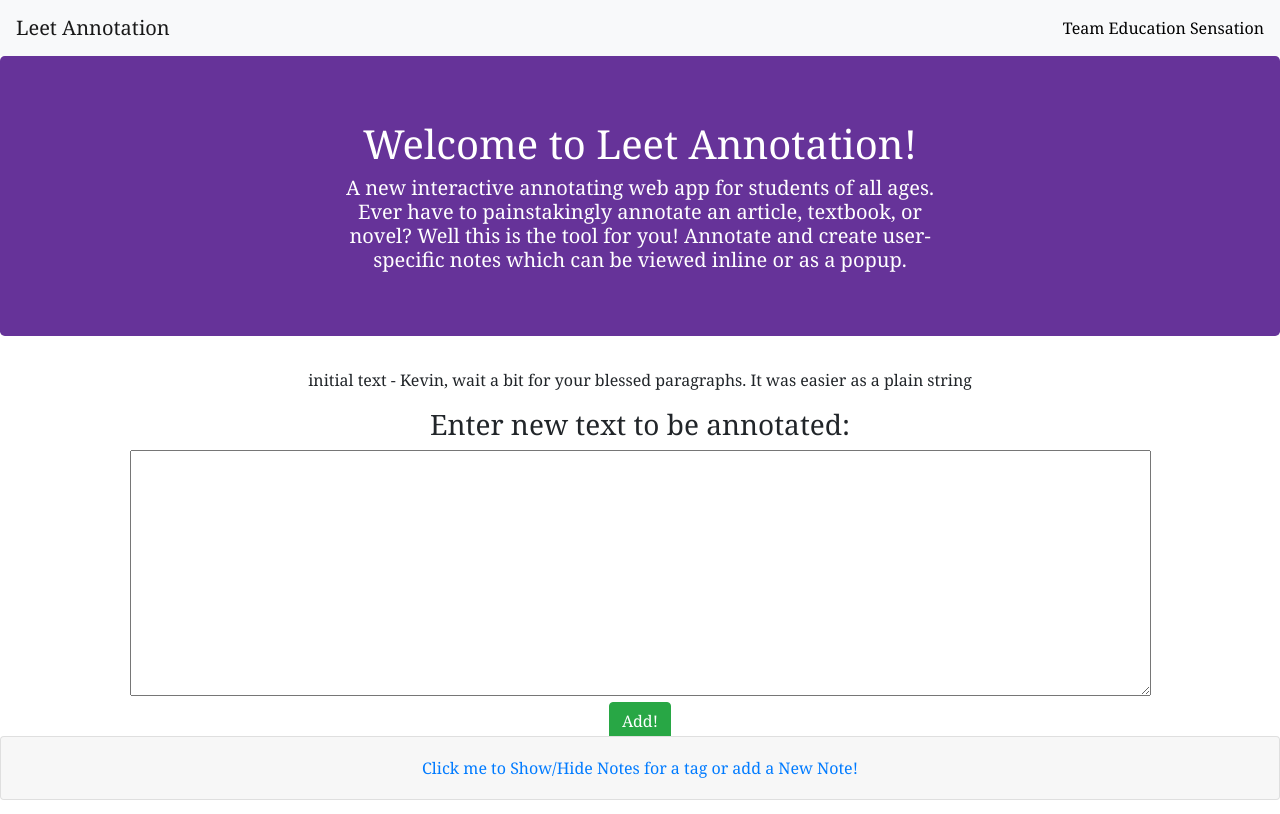
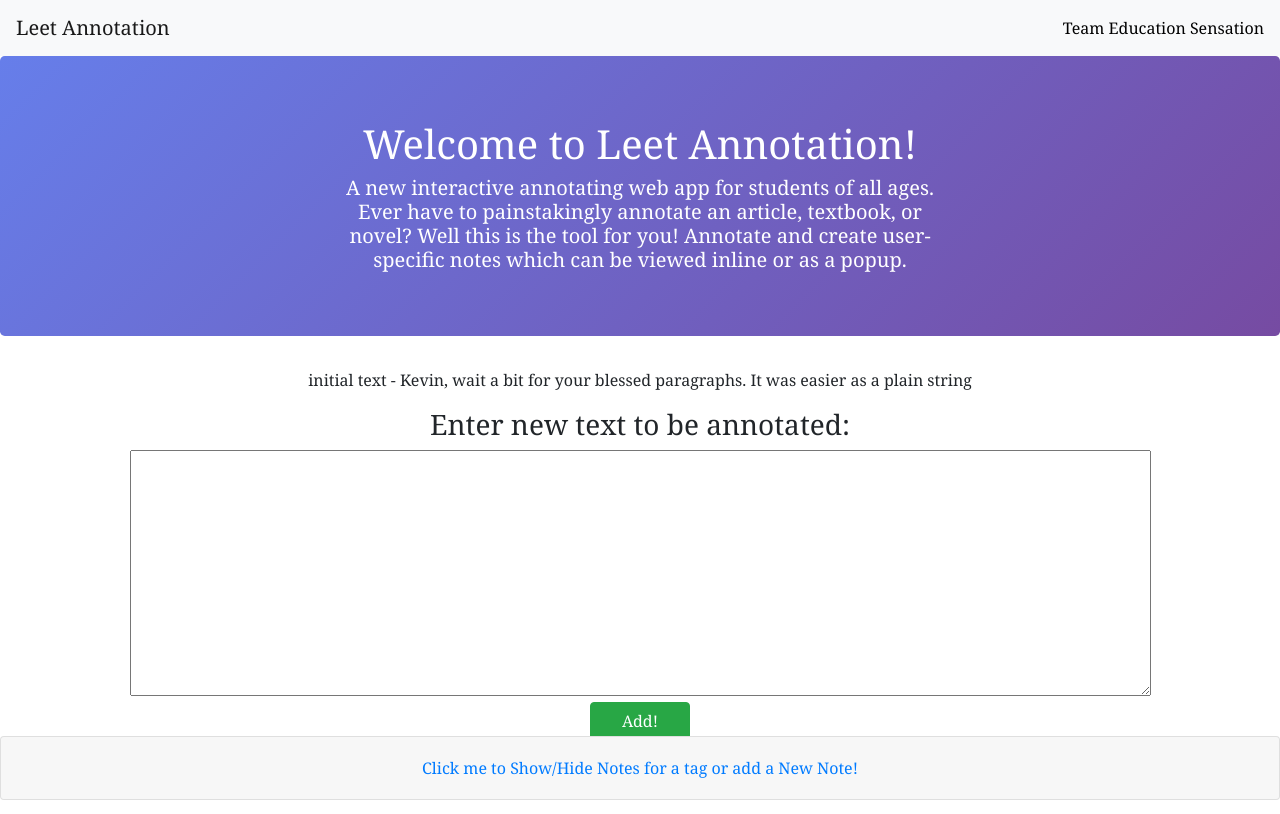
Before and after one commit to Education-Sensation/Leet-Annotation, a React (Create React App) app: page / in a window 1280 px wide. Built offline with nearby package versions, Linux system fonts and the light colour scheme.

Commit message:
Added gradient css style to jumbotron

```diff
--- a/src/App.css
+++ b/src/App.css
@@ -11,6 +11,7 @@
 
 .newTextButton {
   margin-bottom: 10px;
+  width: 100px;
 }
 
 .inner {
@@ -27,7 +28,8 @@
 }
 
 .jumbo {
-  background: rebeccapurple !important;
+  background-image: linear-gradient(135deg, #667eea 0%, #764ba2 100%);
+  /* background: rebeccapurple !important; */
   color: white;
 }
 
@@ -56,7 +58,7 @@
 
 .tags {
   margin-left: 5px;
-  margin-right: 10px;
+  margin-right: 5px;
   height: 40px;
 }
 
--- a/src/App.js
+++ b/src/App.js
@@ -86,7 +86,7 @@ class App extends React.Component {
           {/* -- Footer, show New Note, Show and Hide Notes, etc. -- */}
           <div className="fixed-bottom position-sticky" id="footer">
             <Accordion className="accordian-contents">
-              <Card>
+              <Card className="card">
                 <Card.Header>
                   <Accordion.Toggle as={Button} variant="link" eventKey="0">
                     Click me to Show/Hide Notes for a tag or add a New Note!
--- a/src/addReadingTextForm.js
+++ b/src/addReadingTextForm.js
@@ -43,6 +43,7 @@ export default class addReadingTextForm extends React.Component {
           {/* replaces text in ReadingText component */}
           <br />
           <Button
+            className="addNewText"
             variant="success"
             onClick={this.handleAddClick}
             className="newTextButton"
```
